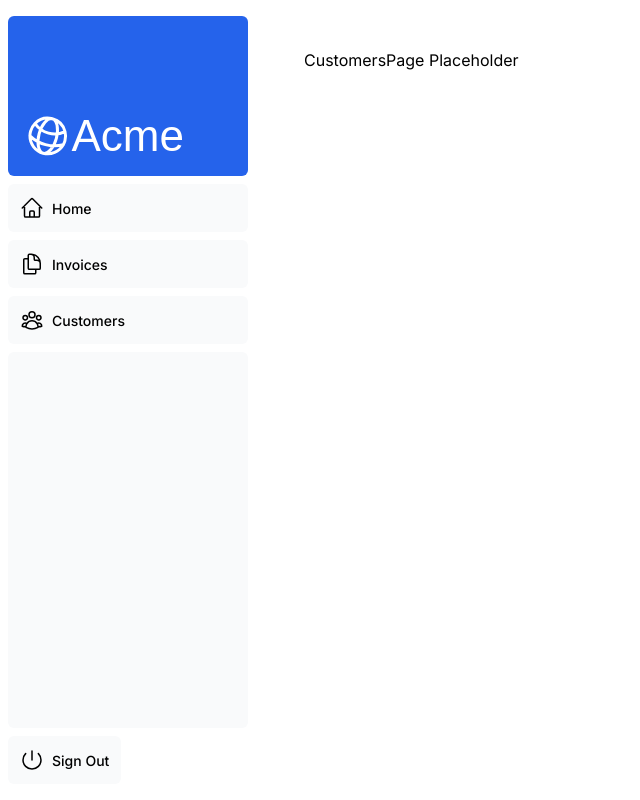
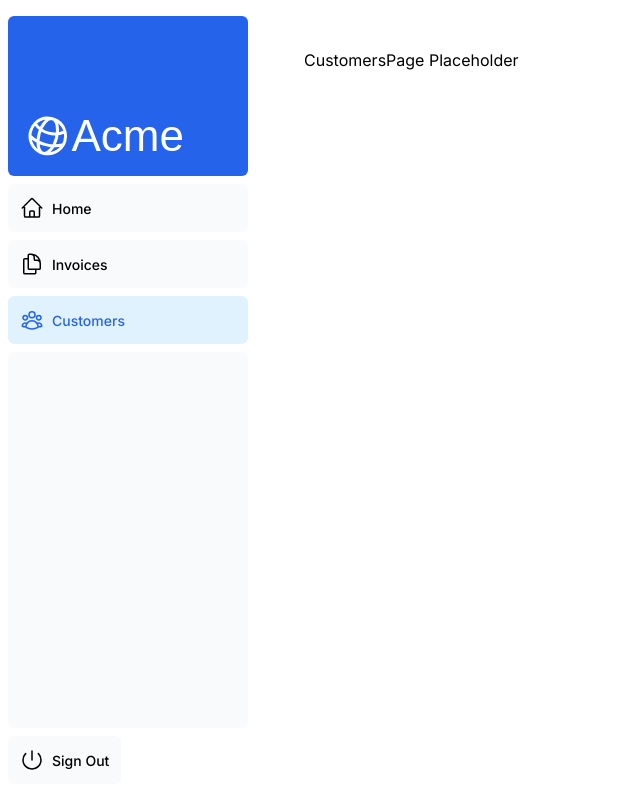
Before and after one commit to PaulHaze/learn-nextjs-tutorial-code, a Next.js app: page /dashboard/customers in a window 1280 px wide. Shown: the whole page, without its empty margins (0-640 px from the left). Built offline with nearby package versions, Linux system fonts and the light colour scheme; a web font is replaced by a local one.

Commit message:
add an active nav link bg

```diff
--- a/src/components/dashboard/NavLinks.tsx
+++ b/src/components/dashboard/NavLinks.tsx
@@ -1,8 +1,15 @@
+'use client';
+
+import Link from 'next/link';
+import { usePathname } from 'next/navigation';
+
 import {
   UserGroupIcon,
   HomeIcon,
   DocumentDuplicateIcon,
 } from '@heroicons/react/24/outline';
+
+import { cn } from '@/utils';
 
 // Map of links to display in the side navigation.
 // Depending on the size of the application, this would be stored in a database.
@@ -17,19 +24,22 @@
 ];
 
 export function NavLinks() {
+  const pathname = usePathname();
   return (
     <>
       {links.map((link) => {
         const LinkIcon = link.icon;
         return (
-          <a
+          <Link
             key={link.name}
             href={link.href}
-            className="flex h-[48px] grow items-center justify-center gap-2 rounded-md bg-gray-50 p-3 text-sm font-medium hover:bg-sky-100 hover:text-blue-600 md:flex-none md:justify-start md:p-2 md:px-3"
+            className={cn(`flex h-[48px] grow items-center justify-center gap-2 rounded-md bg-gray-50 p-3 text-sm font-medium hover:bg-sky-100 hover:text-blue-600 md:flex-none md:justify-start md:p-2 md:px-3
+            ${pathname === link.href && 'bg-sky-100 text-blue-600'}
+            `)}
           >
             <LinkIcon className="w-6" />
             <p className="hidden md:block">{link.name}</p>
-          </a>
+          </Link>
         );
       })}
     </>
```
